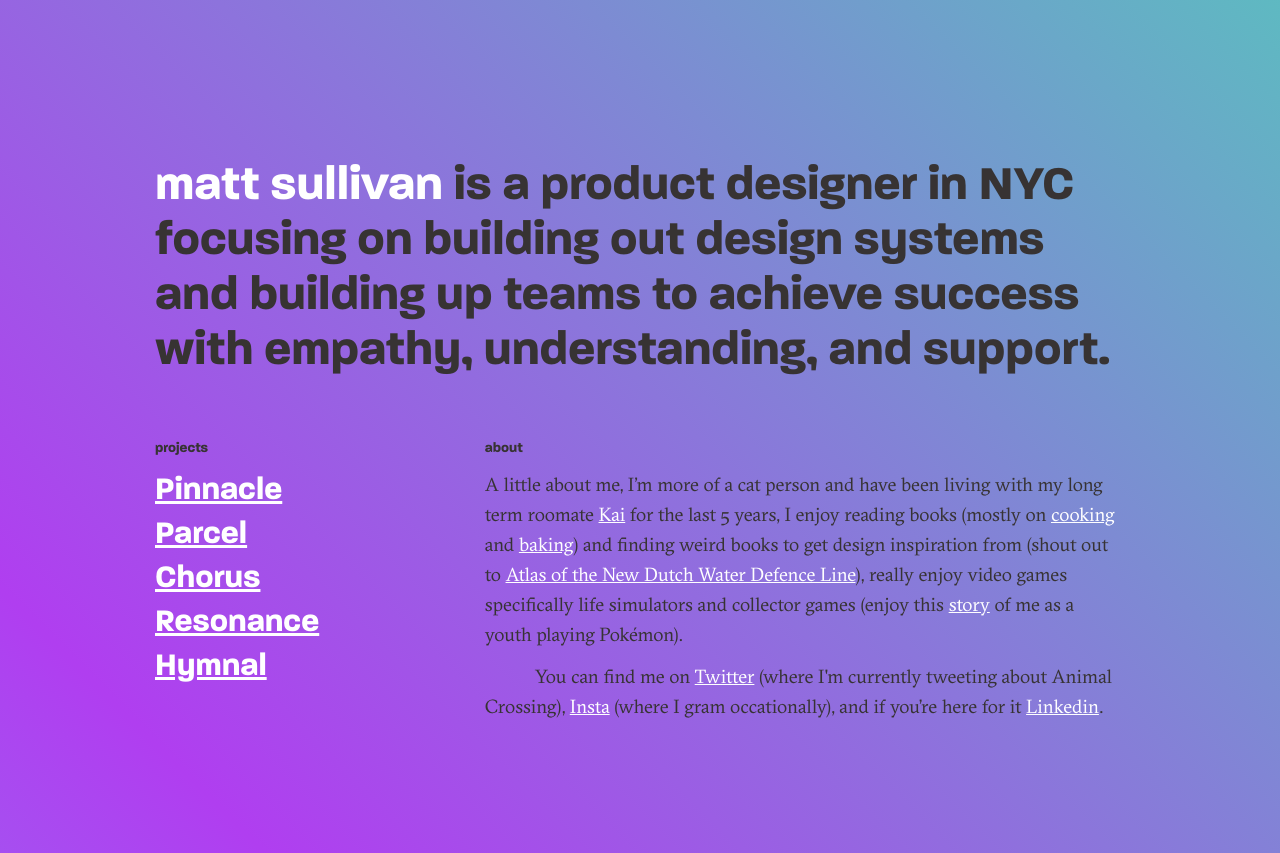
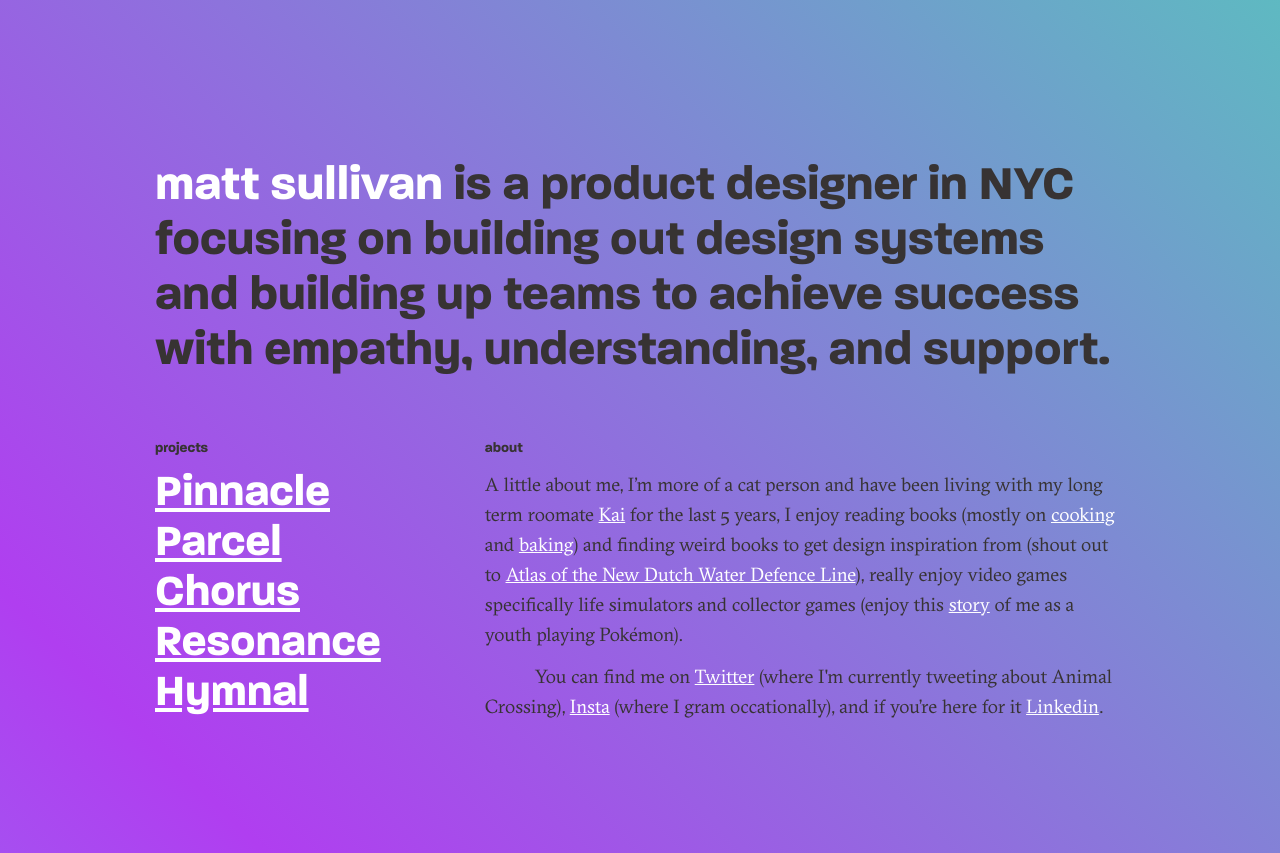
Before and after one commit to mjsxi/website-v4, a Next.js app: page / in a window 1280 px wide. Built offline with nearby package versions, Linux system fonts and the light colour scheme.

Commit message:
another type tweak

```diff
--- a/styles/main.module.scss
+++ b/styles/main.module.scss
@@ -103,8 +103,8 @@
     a {
       font-family: paralucent;
       font-weight: 600;
-      font-size: 32px;
-      line-height: 44px;
+      font-size: 44px;
+      line-height: 50px;
     }
   }
 
```
